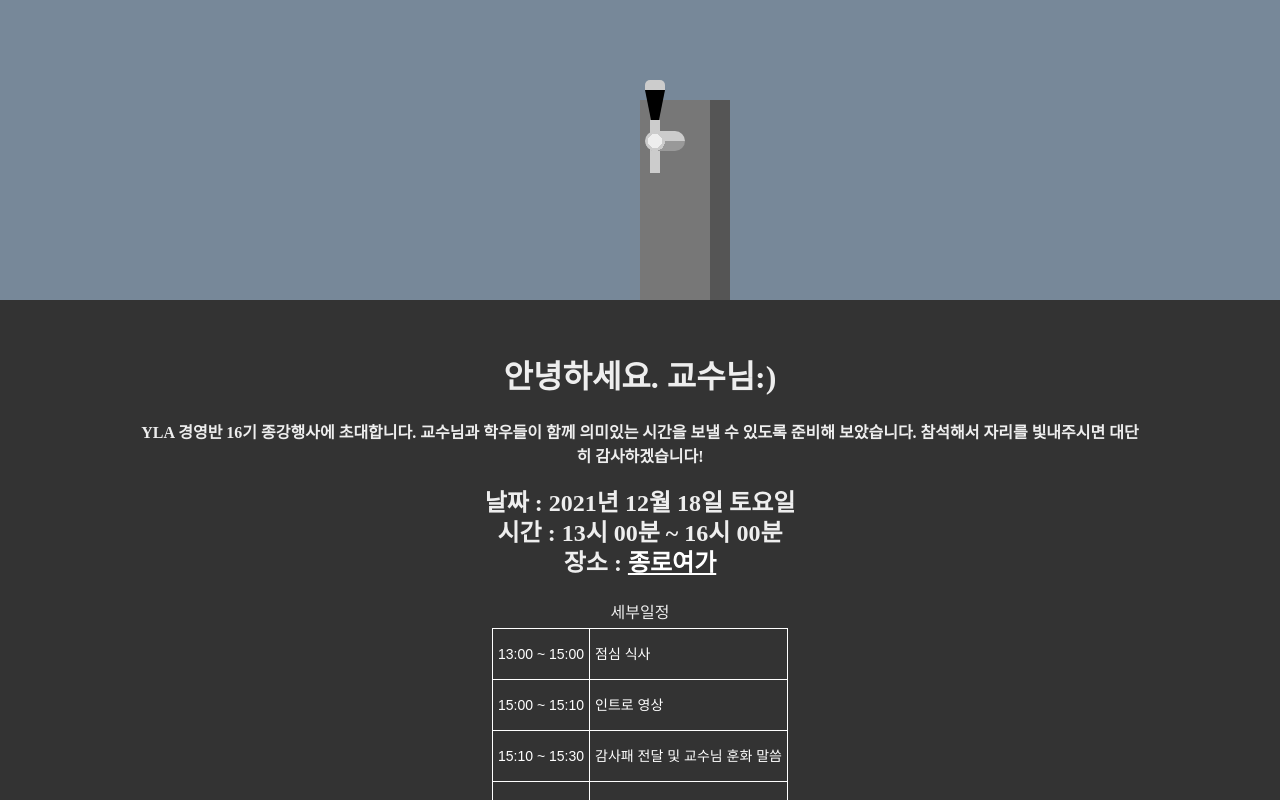
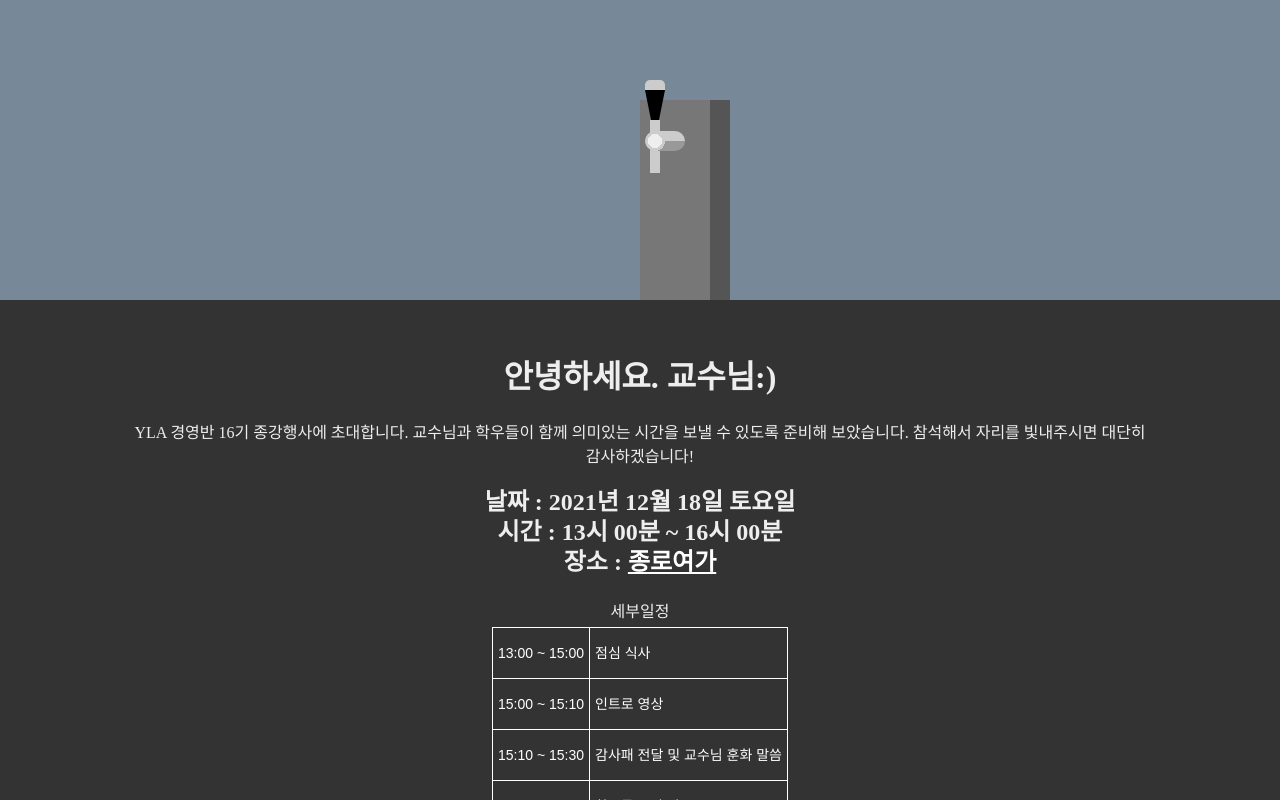
Before and after one commit to rollingman1/party-invitation, a Vue app in the folder invitation/: page / in a window 1280 px wide. Shown: the top 800 px of the page. Built offline with nearby package versions, Linux system fonts and the light colour scheme; a web font is replaced by a local one.

Commit message:
Update App.vue

```diff
--- a/invitation/src/App.vue
+++ b/invitation/src/App.vue
@@ -14,16 +14,16 @@
     <div class="letter">
         <div class="text">
             <h1> 안녕하세요. 교수님:) </h1>
-            <h4> YLA 경영반 16기 종강행사에 초대합니다.
+            YLA 경영반 16기 종강행사에 초대합니다.
             교수님과 학우들이 함께 의미있는 시간을
             보낼 수 있도록 준비해 보았습니다.
-            참석해서 자리를 빛내주시면 대단히 감사하겠습니다!<br/></h4>
+            참석해서 자리를 빛내주시면 대단히 감사하겠습니다!<br/>
             <div class="content">
-              <p><h2>
+              <h2>
                   날짜 : 2021년 12월 18일 토요일<br/>
                   시간 : 13시 00분 ~ 16시 00분 <br/>
                   장소 : <a href="http://naver.me/51YDhpaE" style="color:white">종로여가</a>
-              </h2></p>
+              </h2>
               <p>
                   세부일정<br/>
                     <table class="tg">
```
